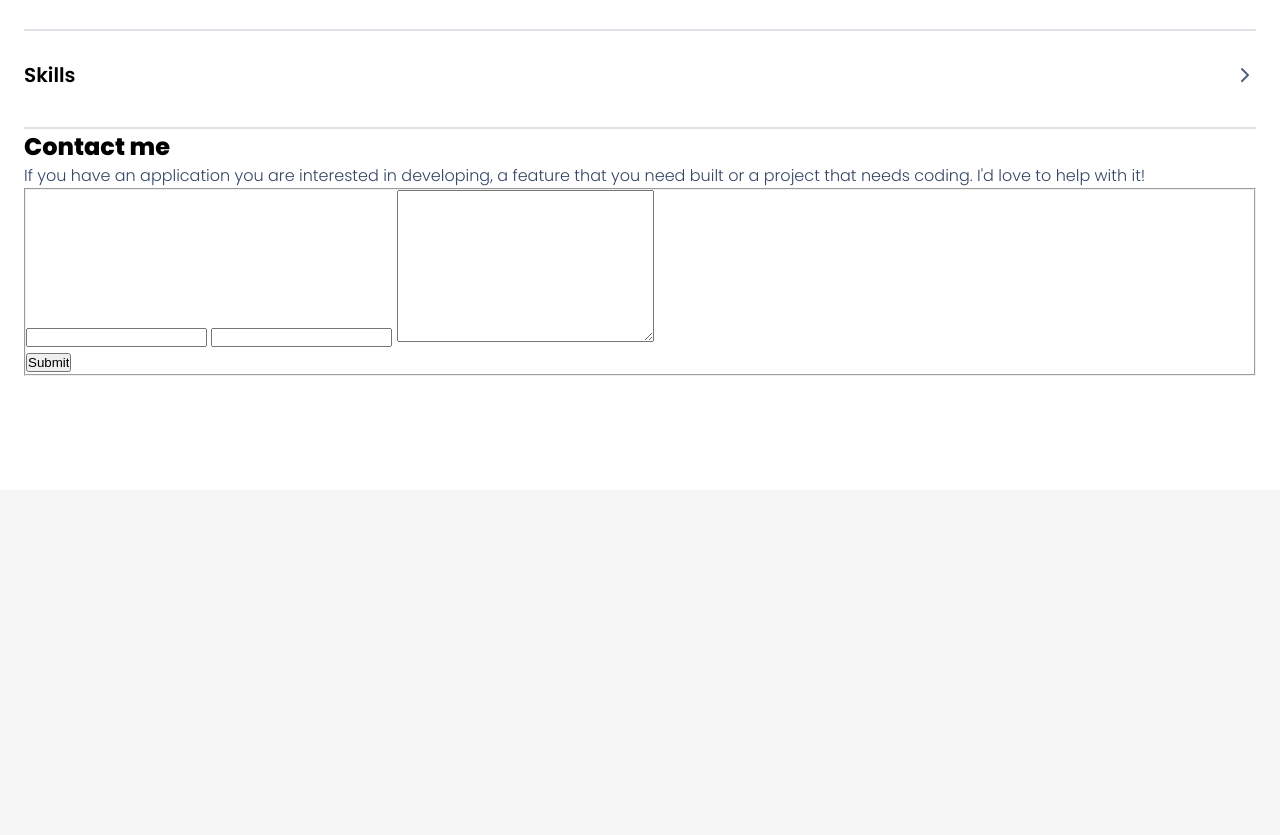
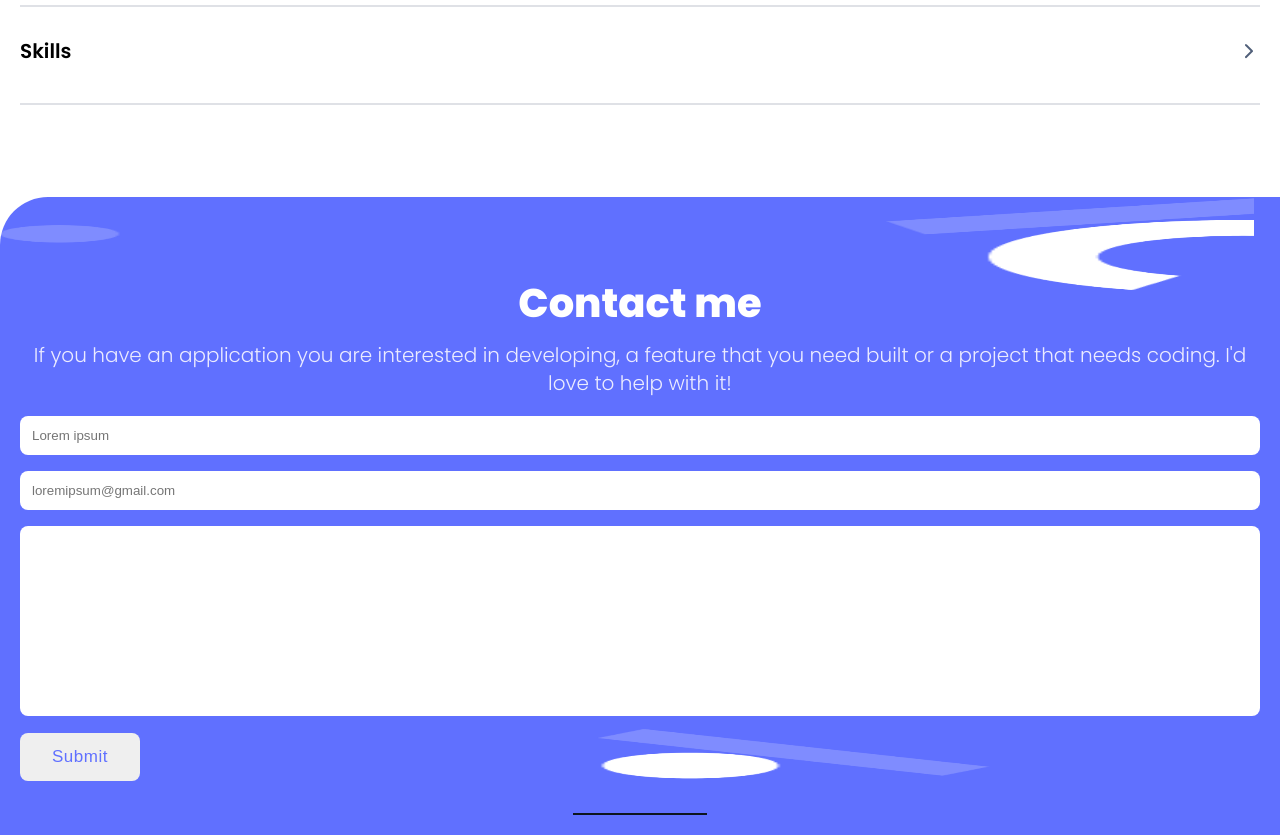
Before and after one commit to MPDADDY/my_portfolio, a website: page index.html in a window 1280 px wide. Shown: the part 7365-8200 px from the top of the page. Before the commit the page ends 7855 px from the top, so only its background shows below. Drawn offline with Linux system fonts and the light colour scheme.

Commit message:
Style the contact me

```diff
--- a/index.html
+++ b/index.html
@@ -166,9 +166,9 @@
     <section class="about_me">
       <article class="about_myself">
         <h1>About Myself</h1>
-        <p>Hello I'm a software developer! I can help you build a product , feature or website. Look through some of my
+        <p class="tomato">Hello I'm a software developer! I can help you build a product , feature or website. Look through some of my
           work and
-          experience! If you like what you see and have a project you need coded, don’t hesitate to contact me.</p>
+          experience! If you like what you see and have a project you need coded, don't hesitate to contact me.</p>
         <article class="social">
           <div class="margin_sm lets_connect">
             <a href="#">LET'S CONNECT</a>
@@ -251,6 +251,7 @@
             </ul>
           </div>
         </article>
+      </article>
 
         <article class="contact_me">
           <H2>Contact me</H2>
@@ -259,22 +260,22 @@
             coding.
             I'd love to help with it!</p>
           <form action="">
-            <fieldset>
+            <fieldset class="form">
               <label for="name">
-                <input type="text" id="name">
+                <input type="text" id="name" placeholder="Lorem ipsum">
               </label>
               <label for="email">
-                <input type="text" id="email">
+                <input type="email" id="email" placeholder="loremipsum@gmail.com">
               </label>
-              <textarea name="message" id="message" cols="30" rows="10"
-                placeholder="write your message here">
+              <textarea name="message" id="message" cols="30" rows="10" placeholder="write your message here">
               </textarea>
               <br>
-               <input type="submit" name="submit" id="submit" value="Submit">
+              <input class="form_btn" type="submit" name="submit" id="submit" value="Submit">
             </fieldset>
           </form>
+          <div class="divider"></div>
         </article>
-        <div class="divider"></div>
+
     </section>
   </body>
 
--- a/styles.css
+++ b/styles.css
@@ -54,7 +54,7 @@ div.logo {
   font-weight: 500;
   line-height: 24px;
   text-align: left;
-  padding: 20px  0;
+  padding: 20px 0;
   color: var(--primary2);
 }
 
@@ -71,7 +71,6 @@ nav.bars i {
 }
 
 /** header section */
-
 .header {
   background-image: url(images/header-shapes\ mobile.png);
   background-color: var(--white);
@@ -188,7 +187,6 @@ section.work_section ul li > img {
   width: 10px;
 }
 
-/* nn */
 .about_myself p {
   font-weight: 400;
   font-size: 16px;
@@ -203,7 +201,6 @@ article.work p {
   line-height: 24px;
 }
 
-/* njnk */
 section.work_section > ul.languages {
   display: flex;
   flex-direction: row;
@@ -234,8 +231,12 @@ section.about_me {
   grid-template-columns: auto;
   gap: 24px;
   background-color: var(--white);
-  padding: 114px 24px 114px 24px;
   border-top-right-radius: var(--radiusL);
+  text-align: left;
+}
+
+.about_myself {
+  padding: 20px;
 }
 
 .about_myself h1 {
@@ -243,6 +244,7 @@ section.about_me {
   font-weight: 700;
   font-size: 40px;
   line-height: 52px;
+  margin-top: 4rem;
 }
 
 .lets_connect {
@@ -287,6 +289,16 @@ button.my_resume {
   padding: 2rem 0;
 }
 
+article.contact_me p {
+  font-size: 20px;
+  font-weight: 400;
+  line-height: 28px;
+  text-align: center;
+  color: var(--primaryb50);
+  margin: auto;
+  padding: 12px 12px 1.2rem 12px;
+}
+
 ul.technologies_container-languages > li > p {
   font-size: 15px;
   font-weight: 500;
@@ -297,3 +309,73 @@ ul.technologies_container-languages > li > p {
 .border_bottom {
   border-bottom: 2px solid #dfe1e6;
 }
+
+/* contact form */
+article.contact_me {
+  background-image: url(images/contact_form_shapes-mobile@2x.png);
+  background-size: 98% 92%;
+  background-repeat: no-repeat;
+  width: 100%;
+  height: auto;
+  margin-top: 3rem;
+  border-top-left-radius: var(--radiusL);
+  background-color: var(--primaryb400);
+  padding: 5rem 20px 20px 20px;
+}
+
+article.contact_me h2 {
+  text-align: center;
+  font-size: 40px;
+  font-weight: 700;
+  line-height: 52px;
+  color: var(--white);
+}
+
+.form {
+  display: grid;
+  grid-template-columns: auto;
+  gap: 1rem;
+  border: none;
+}
+
+input[type=text],
+input[type=email],
+input[type=submit],
+input[type=textarea] {
+  width: 100%;
+  padding: 12px;
+  border: none;
+  border-radius: 8px;
+  outline: none;
+}
+
+textarea {
+  padding: 20px;
+  background-color: var(--white);
+  outline: none;
+  border: none;
+  resize: none;
+  border-radius: 8px;
+  text-align: left;
+}
+
+.form_btn {
+  max-width: 120px;
+  padding: 3px 14px;
+  margin-top: -2.5rem;
+  margin-bottom: 2rem;
+  font-size: 17px;
+  font-weight: 500;
+  line-height: 24px;
+  letter-spacing: 0.03em;
+  text-align: center;
+  color: var(--primaryb400);
+}
+
+.divider {
+  height: 2px;
+  width: 134px;
+  background-color: #0d151e;
+  margin: auto;
+  border: none;
+}
```
Also changed, not shown: images/contact_form_shapes-mobile@2x.png (renamed from images/contact form shapes-mobile@2x.png).
